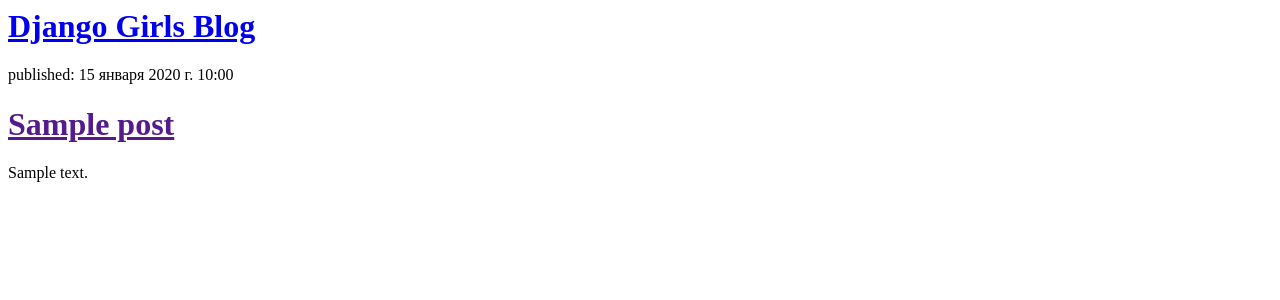
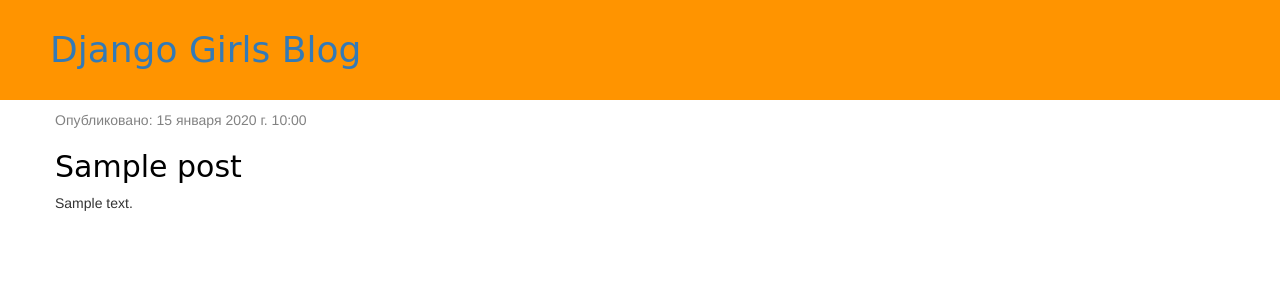
Before and after one commit to Ruslan0306/my-first-blog, a Django app: page / in a window 1280 px wide. Shown: the top 300 px of the page. Run offline with Django 4.2, Linux system fonts and the light colour scheme; tables that the repository leaves empty hold one stand-in row (values such as "Sample post"); some libraries are stand-ins or nearby versions.

Commit message:
Modified templates to display posts from database.

```diff
--- /dev/null
+++ b/blog/static/css/blog.css
@@ -0,0 +1,46 @@
+div > h1  {
+    background-color: #ff9400;
+    margin-top: 0;
+    padding: 30px 30px 30px 50px;
+}
+
+.page-header h2, .page-header h2 a, .page-header h2 a:visited, .page-header h2 a:active {
+    color: white;
+    font-size: 36pt;
+    text-decoration: none;
+}
+
+.content {
+    margin-left: 40px;
+}
+
+h1, h2, h3, h4 {
+    font-family: 'Lobster', cursive;
+}
+
+.date {
+    color: #828282;
+}
+
+.save {
+    float: right;
+}
+
+.post-form textarea, .post-form input {
+    width: 100%;
+}
+
+.top-menu, .top-menu:hover, .top-menu:visited {
+    color: #ffffff;
+    float: right;
+    font-size: 26pt;
+    margin-right: 20px;
+}
+
+.post {
+    margin-bottom: 50px;
+}
+
+.post h2 a, .post h2 a:visited {
+    color: black;
+}
--- a/blog/templates/blog/post_list.html
+++ b/blog/templates/blog/post_list.html
@@ -1,18 +1,29 @@
 <html>
     <head>
         <title>Django Girls blog</title>
+        <link rel="stylesheet" href="//maxcdn.bootstrapcdn.com/bootstrap/3.2.0/css/bootstrap.min.css">
+        <link rel="stylesheet" href="//maxcdn.bootstrapcdn.com/bootstrap/3.2.0/css/bootstrap-theme.min.css">
+        <link rel="stylesheet" href="static/css/blog.css">
     </head>
     <body>
         <div>
             <h1><a href="/">Django Girls Blog</a></h1>
         </div>
 
-        {% for post in posts %}
-            <div>
-                <p>published: {{ post.published_date }}</p>
-                <h1><a href="">{{ post.title }}</a></h1>
-                <p>{{ post.text|linebreaksbr }}</p>
+        <div class="content container">
+            <div class="row">
+                <div class="col-md-8">
+                    {% for post in posts %}
+                        <div class="post">
+                            <div class="date">
+                                <p>Опубликовано: {{ post.published_date }}</p>
+                            </div>
+                            <h2><a href="">{{ post.title }}</a></h1>
+                            <p>{{ post.text|linebreaksbr }}</p>
+                        </div>
+                    {% endfor %}
+                </div>
             </div>
-        {% endfor %}
+        </div>
     </body>
 </html>
```
